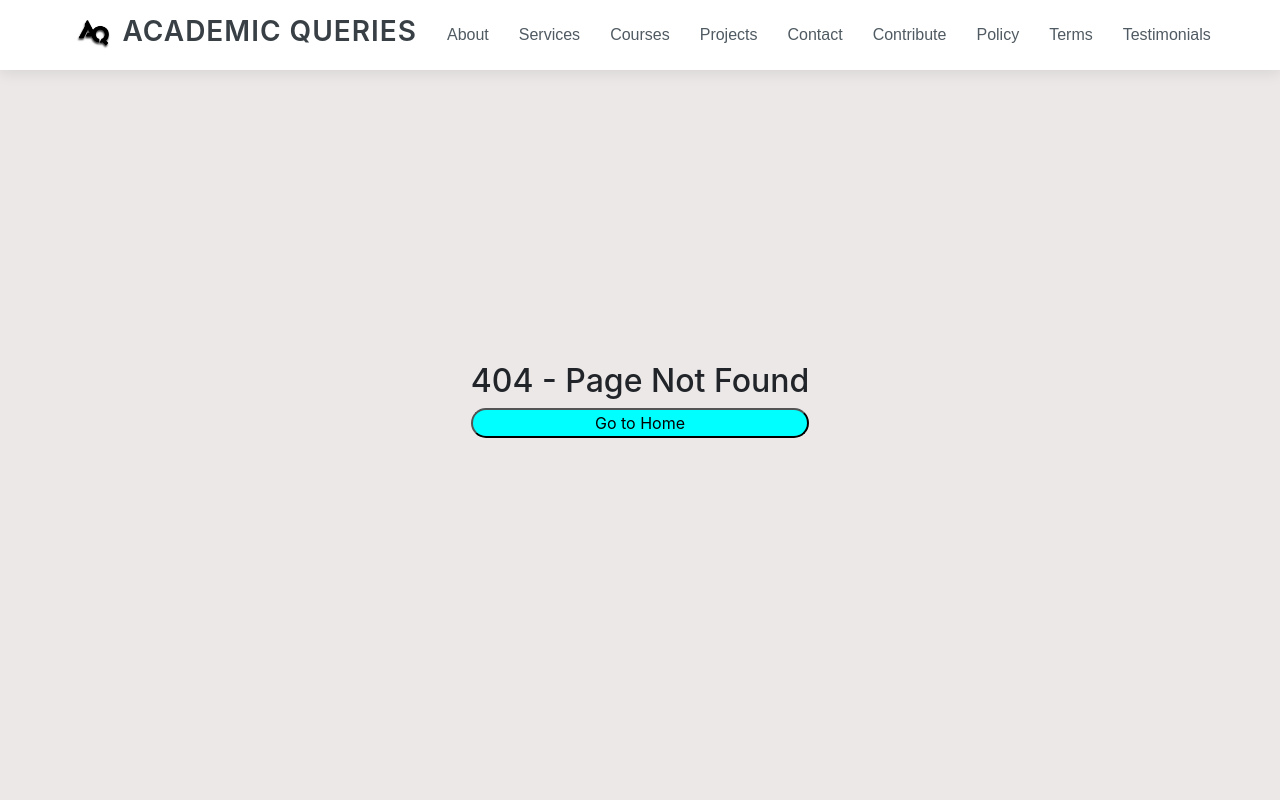
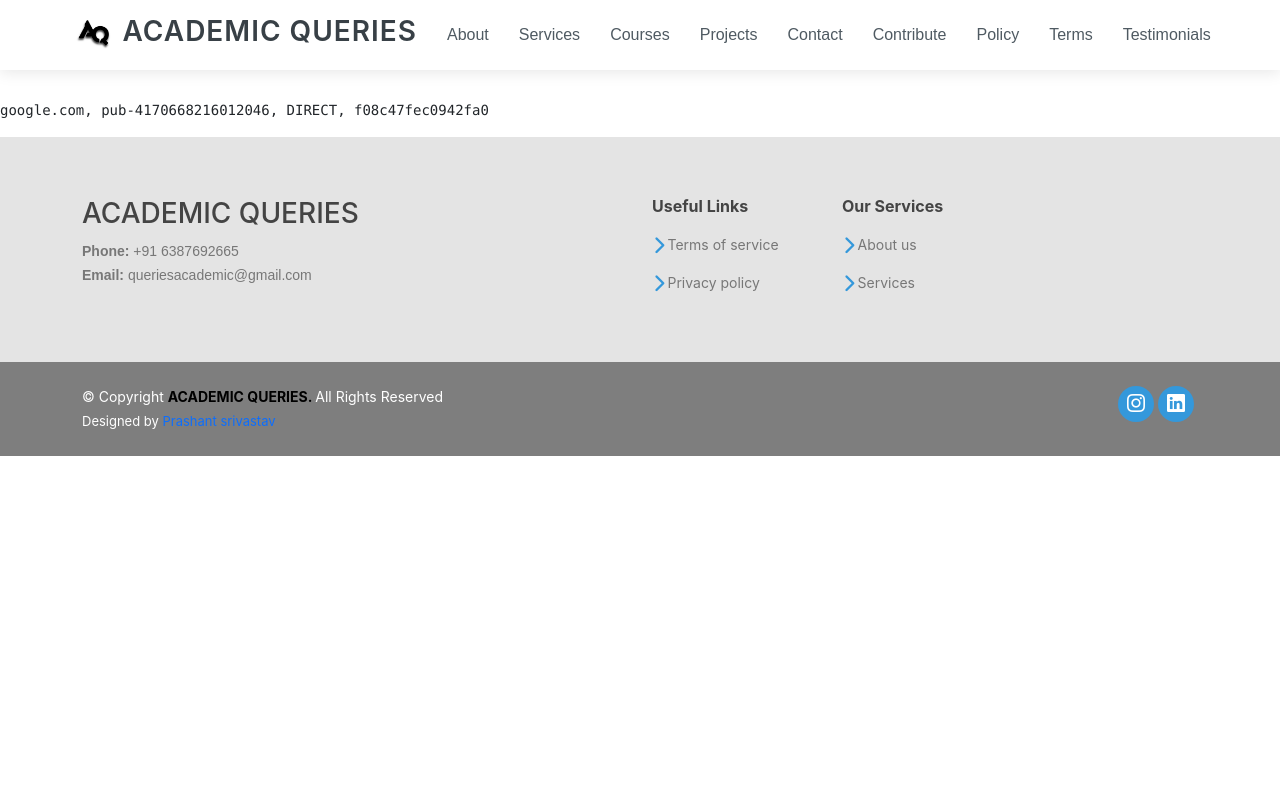
Before and after one commit to sangamprashant/Academic_quries_question_paper_mern, a React (Create React App) app in the folder frontend/: page /ads.txt in a window 1280 px wide. Shown: the top 800 px of the page. Built offline with nearby package versions, Linux system fonts and the light colour scheme.

Commit message:
ads.txt place

```diff
--- a/frontend/src/App.js
+++ b/frontend/src/App.js
@@ -38,6 +38,7 @@ import ProjectsListSelected from "./Components/ReuseComponent/ProjectListSelecte
 import ProjectOpen from "./Components/ReuseComponent/ProjectOpen";
 import AdminProjectHome from "./Components/ReuseComponent/AdminProjectHome";
 import AdminProjectLanguageSelected from "./Components/ReuseComponent/AdminProjectLanguageSelected";
+import Add from "./Components/Add";
 
 function App() {
   const [userLogin, setUserLogin] = useState(false);
@@ -81,6 +82,7 @@ function App() {
           <Route exact path="/admin/edit/project" element={<AdminProjectHome/>}/>
           <Route exact path="/admin/projects/:language" element={<AdminProjectLanguageSelected/>}/>
           <Route exact path="/test" element={<Test/>}/>
+          <Route exact path="/ads.txt" element={<Add/>}/>
           <Route exact path="*" element={<PageNotFound />} />
         </Routes>
         <Footer/>
--- /dev/null
+++ b/frontend/src/Components/Add.js
@@ -0,0 +1,30 @@
+import React, { useEffect, useState } from 'react';
+
+const Add = () => {
+  const [text, setText] = useState('');
+
+  useEffect(() => {
+    // Replace 'sample.txt' with the path to your text file.
+    fetch('/adss.txt')
+      .then((response) => {
+        if (!response.ok) {
+          throw new Error('Network response was not ok');
+        }
+        return response.text(); // Parse the response as text
+      })
+      .then((data) => {
+        setText(data); // Update the state with the text content
+      })
+      .catch((error) => {
+        console.error('Error fetching the text file:', error);
+      });
+  }, []);
+
+  return (
+    <div style={{marginTop:"100px"}}>
+      <pre>{text}</pre>
+    </div>
+  );
+}
+
+export default Add;
```
Also changed, not shown: frontend/public/adss.txt (added), 9 other files (tests, documents, lock files or other folders).
